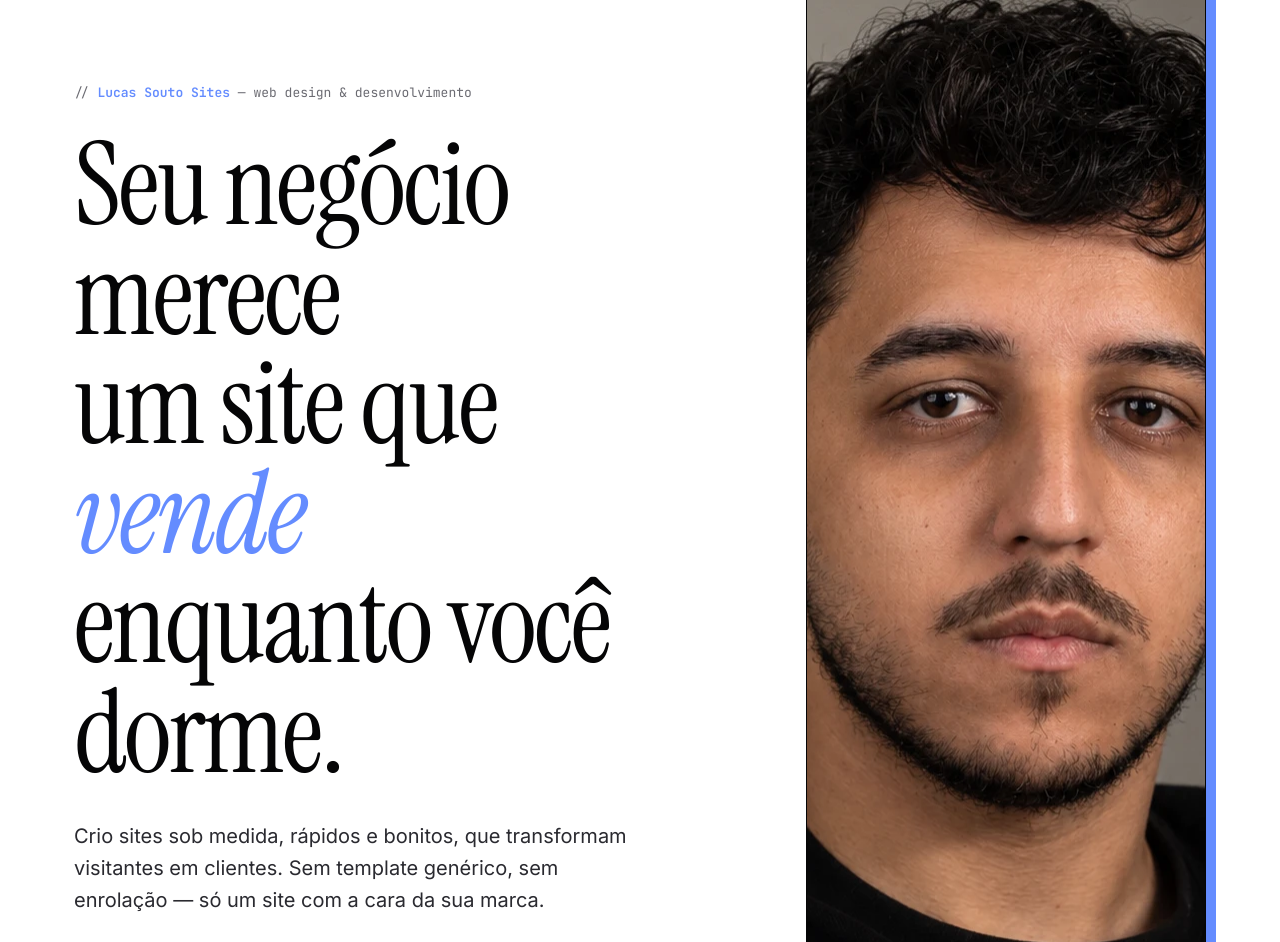
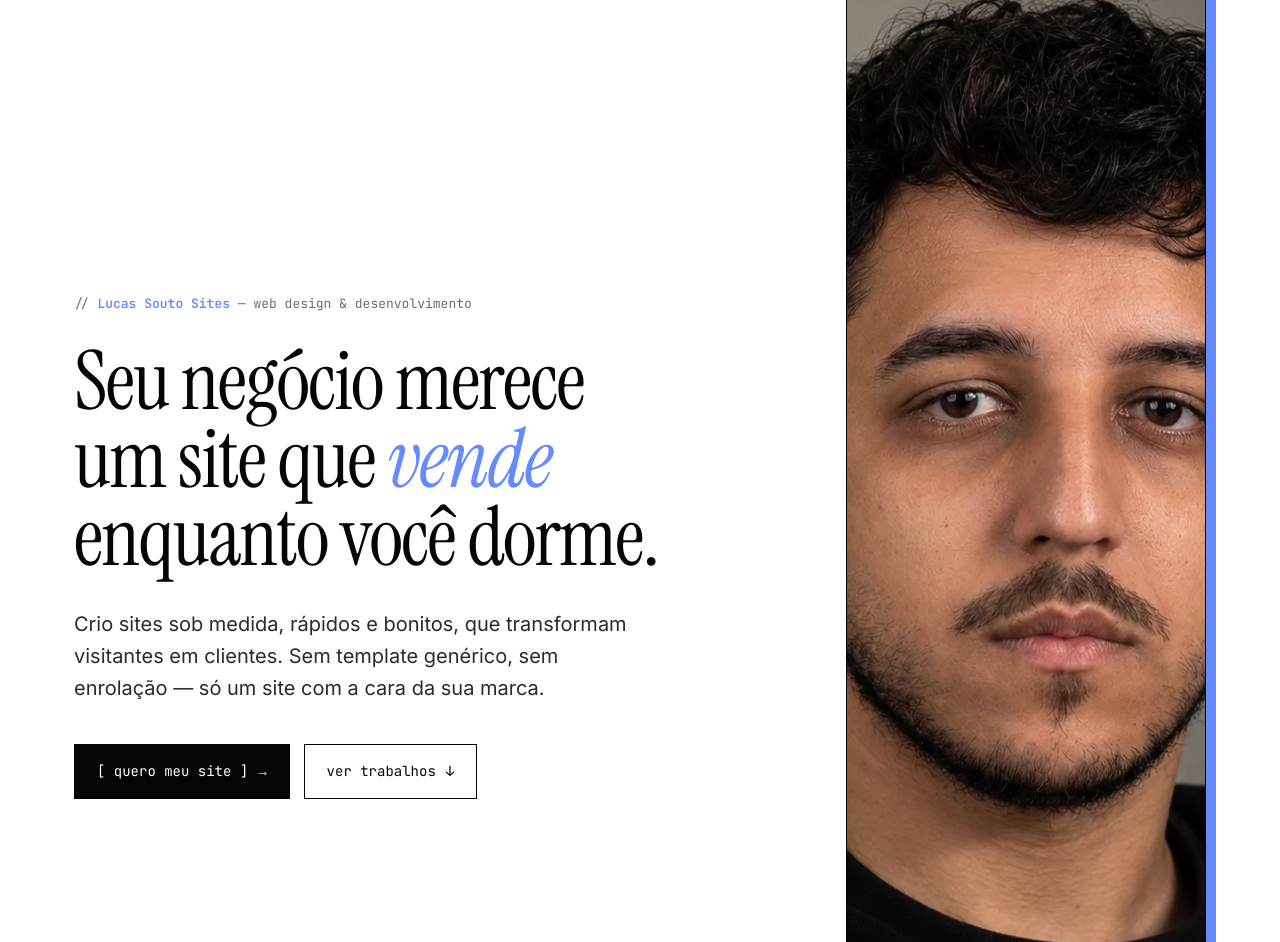
Before and after one commit to lucassouto2708-ship-it/lucas-souto-sites, a plain HTML site: page index.html in a window 1280 px wide. Shown: the part 400-1342 px from the top of the page. Drawn offline with Linux system fonts and the light colour scheme.

Commit message:
Ajusta tamanho do titulo da hero
Co-Authored-By: Claude Opus 5.5 <noreply@anthropic.com>

```diff
--- a/index.html
+++ b/index.html
@@ -32,7 +32,7 @@ nav .wrap{display:flex;justify-content:space-between;align-items:center;height:6
 .hero{padding:110px 0 90px;position:relative;overflow:hidden}
 .tag{font-family:"JetBrains Mono",monospace;font-size:13px;color:var(--muted);margin-bottom:28px}
 .tag b{color:var(--blue);font-weight:600}
-h1{font-family:"Instrument Serif",serif;font-weight:400;font-size:clamp(48px,9vw,120px);line-height:.95;letter-spacing:-.02em}
+h1{font-family:"Instrument Serif",serif;font-weight:400;font-size:clamp(46px,6.4vw,88px);line-height:.95;letter-spacing:-.02em}
 h1 em{color:var(--blue)}
 .lead{max-width:560px;font-size:clamp(17px,2vw,20px);color:#2a2a30;margin-top:32px}
 .ctas{display:flex;flex-wrap:wrap;gap:14px;margin-top:40px}
@@ -46,7 +46,7 @@ h1 em{color:var(--blue)}
 .ascii-bg a:hover{background:var(--blue);color:#fff}
 
 .hero-grid{display:grid;grid-template-columns:1.5fr 1fr;gap:56px;align-items:center}
-.me{border:1.5px solid var(--ink);box-shadow:10px 10px 0 var(--blue);background:var(--paper);max-width:400px;justify-self:end;width:100%}
+.me{border:1.5px solid var(--ink);box-shadow:10px 10px 0 var(--blue);background:var(--paper);max-width:360px;justify-self:end;width:100%}
 .me img{display:block;width:100%;aspect-ratio:4/5;object-fit:cover;object-position:center 30%;border-bottom:1.5px solid var(--ink)}
 .me .on{color:#2a9d5c;font-size:11px}
 .me figcaption{display:flex;justify-content:space-between;align-items:center;gap:10px;padding:12px 14px;font-family:"JetBrains Mono",monospace;font-size:13px}
```
